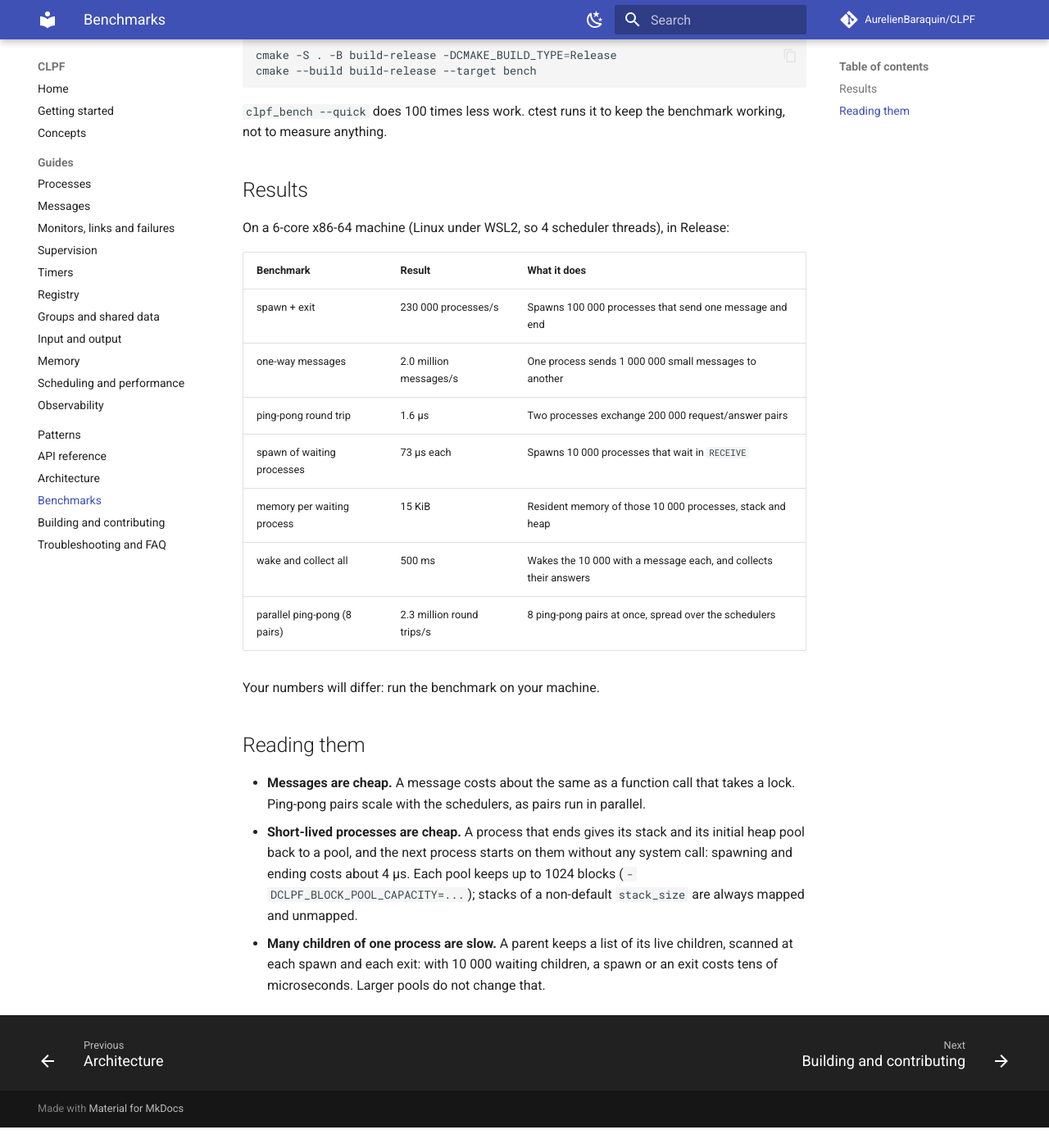
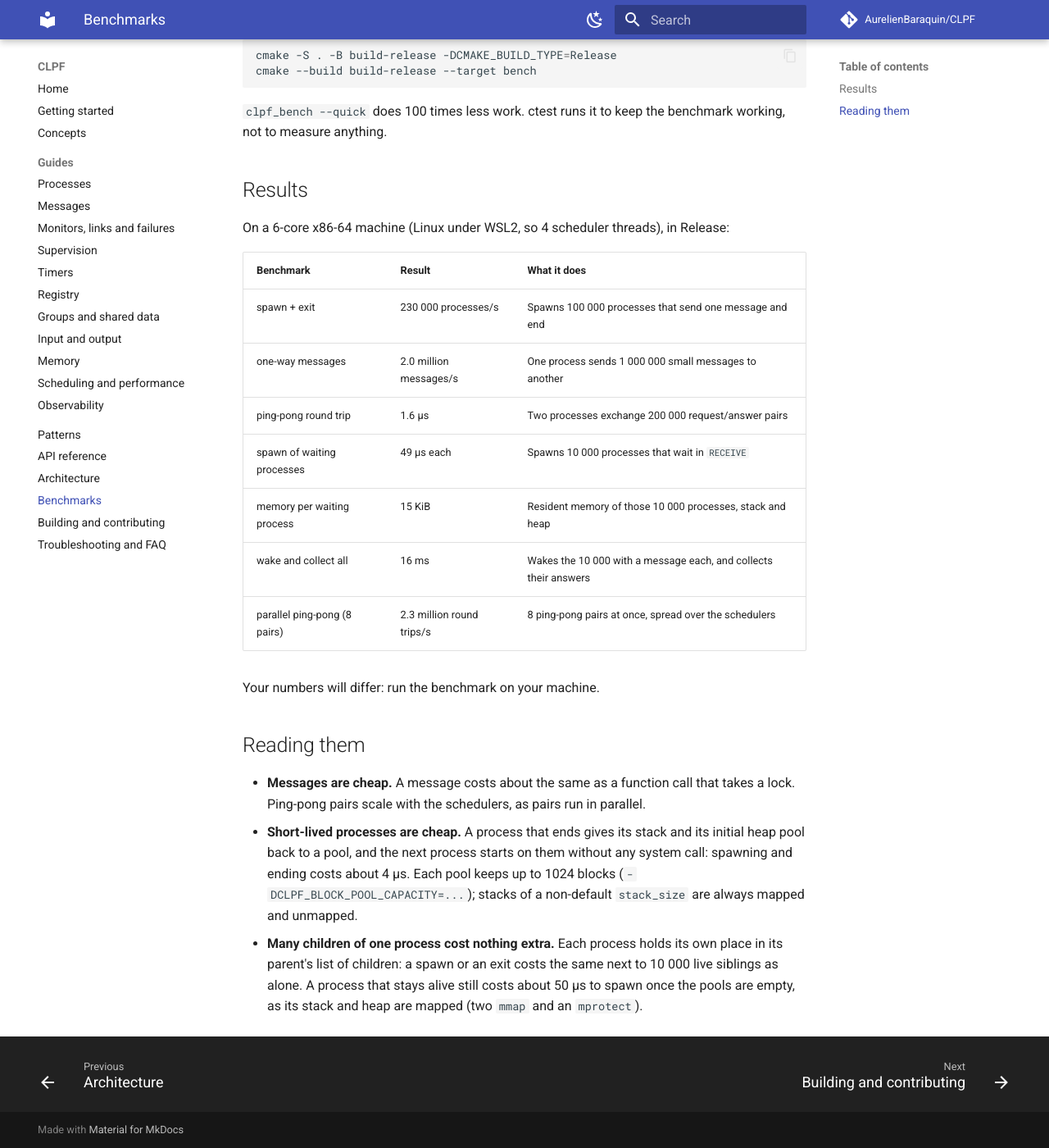
Before and after one commit to AurelienBaraquin/CLPF, an MkDocs documentation site: the page built from docs/benchmarks.md, in a window 1280 px wide and 1400 px high, scrolled down 199 px. Shown: the whole window at 82% size. Built offline with MkDocs 1.6.1 and Material for MkDocs 9.7.7, drawn with Linux system fonts in a browser that asks for light colours; comment, search, counter and statistics services are not loaded; before the commit the page ends 1574 px from its top, so only the background shows below that.

Commit message:
docs: benchmark numbers with constant-time children
Waking and collecting 10 000 waiting children drops from 500 ms to 16 ms.
Spawning them still maps a stack and a heap for each once the pools are
empty, which is what remains of its cost.

```diff
--- a/docs/benchmarks.md
+++ b/docs/benchmarks.md
@@ -21,9 +21,9 @@ Release:
 | spawn + exit | 230 000 processes/s | Spawns 100 000 processes that send one message and end |
 | one-way messages | 2.0 million messages/s | One process sends 1 000 000 small messages to another |
 | ping-pong round trip | 1.6 µs | Two processes exchange 200 000 request/answer pairs |
-| spawn of waiting processes | 73 µs each | Spawns 10 000 processes that wait in `RECEIVE` |
+| spawn of waiting processes | 49 µs each | Spawns 10 000 processes that wait in `RECEIVE` |
 | memory per waiting process | 15 KiB | Resident memory of those 10 000 processes, stack and heap |
-| wake and collect all | 500 ms | Wakes the 10 000 with a message each, and collects their answers |
+| wake and collect all | 16 ms | Wakes the 10 000 with a message each, and collects their answers |
 | parallel ping-pong (8 pairs) | 2.3 million round trips/s | 8 ping-pong pairs at once, spread over the schedulers |
 
 Your numbers will differ: run the benchmark on your machine.
@@ -38,7 +38,8 @@ Your numbers will differ: run the benchmark on your machine.
   them without any system call: spawning and ending costs about 4 µs. Each
   pool keeps up to 1024 blocks (`-DCLPF_BLOCK_POOL_CAPACITY=...`); stacks
   of a non-default `stack_size` are always mapped and unmapped.
-- **Many children of one process are slow.** A parent keeps a list of its
-  live children, scanned at each spawn and each exit: with 10 000 waiting
-  children, a spawn or an exit costs tens of microseconds. Larger pools do
-  not change that.
+- **Many children of one process cost nothing extra.** Each process holds
+  its own place in its parent's list of children: a spawn or an exit costs
+  the same next to 10 000 live siblings as alone. A process that stays alive
+  still costs about 50 µs to spawn once the pools are empty, as its stack
+  and heap are mapped (two `mmap` and an `mprotect`).
```
